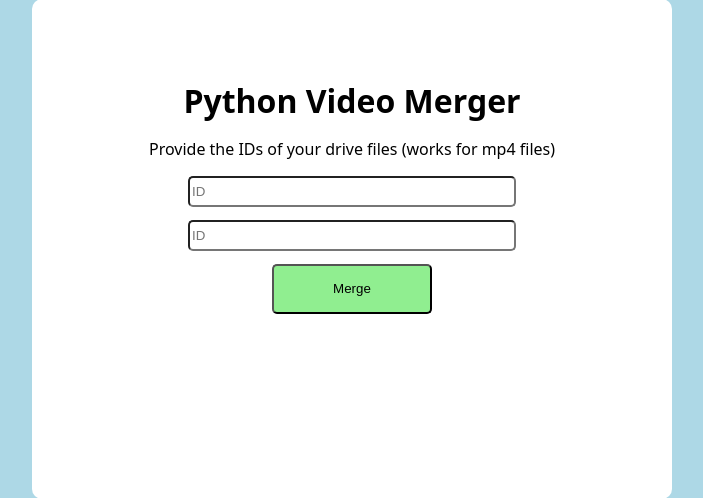
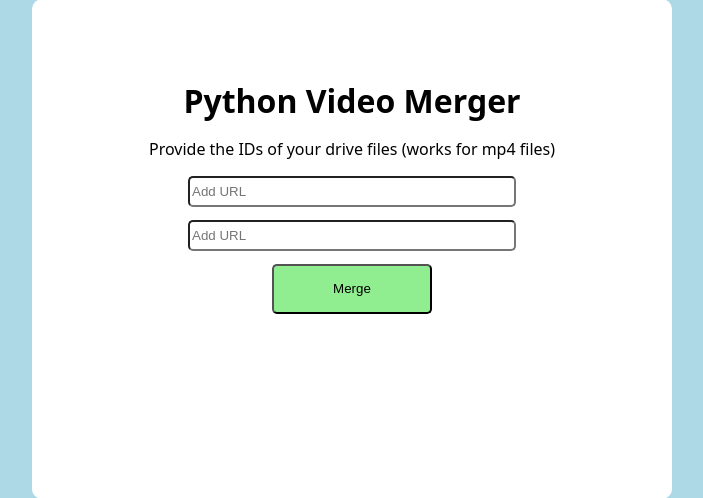
Before and after one commit to tariqsohail1110/python-video-merger, a Flask app: page / in a window 1280 px wide. Shown: the part 151-649 px from the top of the page, without its empty margins (288-991 px from the left). Run offline with Flask 3, Linux system fonts and the light colour scheme; parts of the project's set-up code (start-up, migrations or seed data) failed here and were passed over.

Commit message:
Changed file_id to url

```diff
--- a/templates/form.html
+++ b/templates/form.html
@@ -10,8 +10,8 @@
         <h1 style="margin: 12.5% 0% 0% 0%;">Python Video Merger</h1>
         <p>Provide the IDs of your drive files (works for mp4 files)</p>
         <form action="/submit" method="post" style="display: block; ">
-            <input type="text" name="id01" id="id1" placeholder="ID" style="width: 50%; height: 25px; border-radius: 5px;"><br>
-            <input type="text" name="id02" id="id2" placeholder="ID" style="width: 50%; height: 25px; margin-top: 2%; border-radius: 5px;"><br>
+            <input type="text" name="id01" id="id1" placeholder="Add URL" style="width: 50%; height: 25px; border-radius: 5px;"><br>
+            <input type="text" name="id02" id="id2" placeholder="Add URL" style="width: 50%; height: 25px; margin-top: 2%; border-radius: 5px;"><br>
             <button type="submit" style="margin-top: 2%; border-radius: 5px; width: 25%; height: 50px; background-color: lightgreen;" onmouseover="this.style.backgroundColor='darkgreen'" onmouseout="this.style.backgroundColor='lightgreen'">Merge</button>
         </form>
     </div>
--- a/video_processor.py
+++ b/video_processor.py
@@ -63,14 +63,15 @@ class DriveService:
             if page_token is None:
                 break
 
-    def file_downloader(self, file_id: str, destination:str):
+    def file_downloader(self, url: str, destination:str):
         '''
         Downloads a file from the drive
 
-        file_id: the file id of the specific file to download
+        url: the file url
         destination: the folder to save the downloaded file
         '''
         service = self.get_drive_service(file_path, SCOPES)
+        file_id = url.split('/')[-2]
         request = service.files().get_media(fileId= file_id)
         fh = io.FileIO(destination, 'wb')
         downloader = MediaIoBaseDownload(fh, request)
```
Also changed, not shown: 1 other file.
